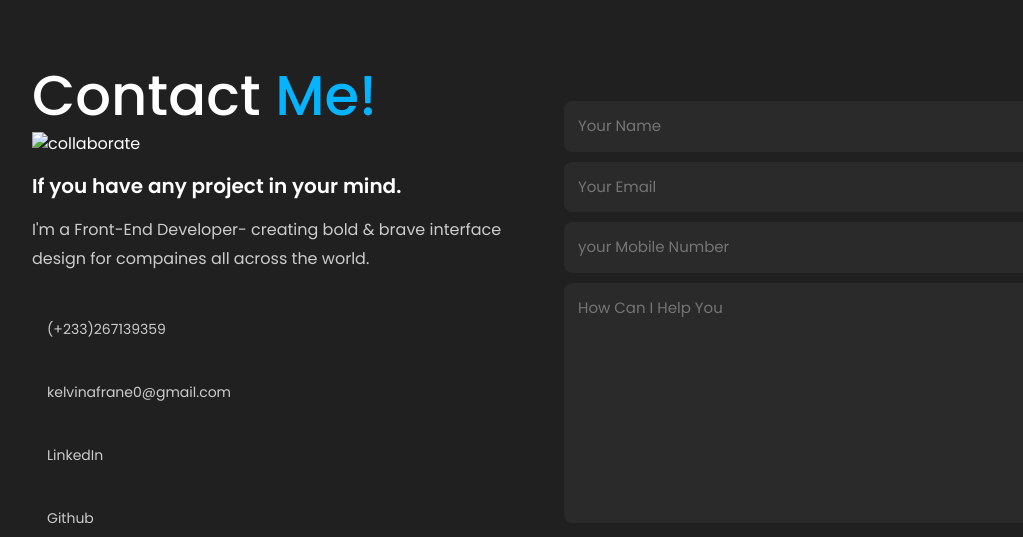
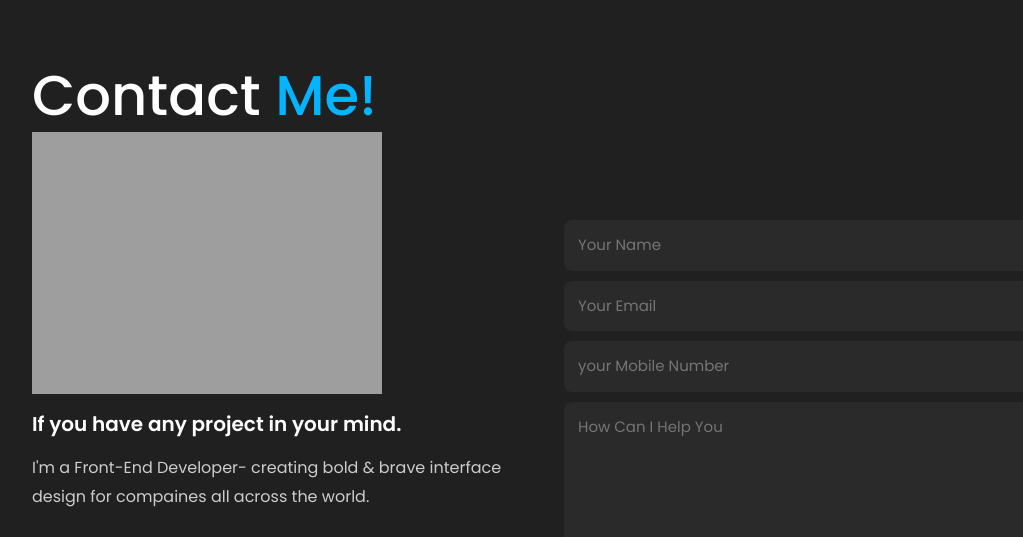
Before and after one commit to khayb1/my-Portfolio, a plain HTML site: page index.html in a window 1280 px wide. Shown: the part 3740-4277 px from the top of the page, without its empty margins (96-1119 px from the left). Drawn offline with nearby package versions, Linux system fonts and the light colour scheme; the site is published under a folder, as on GitHub Pages, so addresses that start at the root find nothing.

Commit message:
Update index.html

```diff
--- a/index.html
+++ b/index.html
@@ -215,7 +215,7 @@
   <section class="contact " id="contact">
     <div class="contact-text hidden">
       <h2>Contact <span>Me!</span></h2>
-      <img id="collaborate" src="/collaborate.gif" alt="collaborate" width="350px" >
+      <img id="collaborate" src="collaborate.gif" alt="collaborate" width="350px" >
       <h4>If you have any project in your mind.</h4>
       <p>I'm a Front-End Developer- creating bold & brave interface design for compaines all across the world.</p>
       <div class="list">
```
